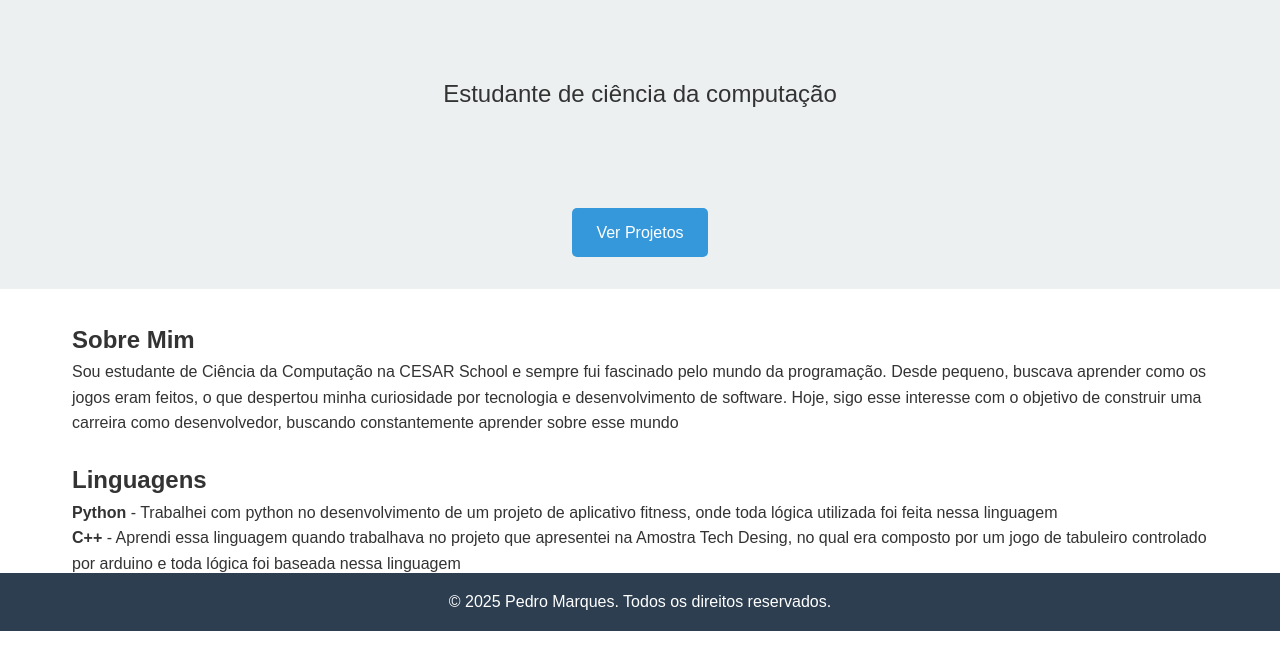
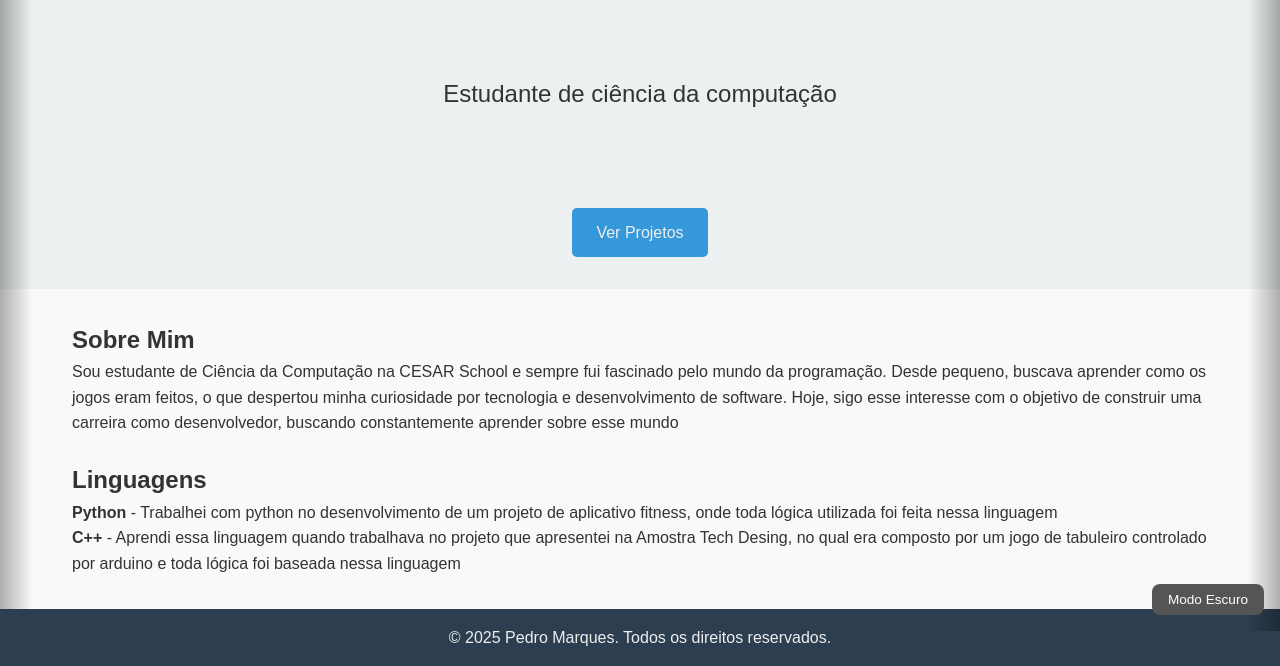
Before and after one commit to pedroRMQ/Portifolio, a plain HTML site: page index.html in a window 1280 px wide. Shown: the part 169-835 px from the top of the page. Before the commit the page ends 800 px from the top, so only its background shows below. Drawn offline with Linux system fonts and the light colour scheme.

Commit message:
modo escuro adicionado

```diff
--- a/script.js
+++ b/script.js
@@ -1,3 +1,36 @@
+document.addEventListener("DOMContentLoaded", () => {
+    const isDark = localStorage.getItem("theme") === "dark";
+
+    const applyTheme = (darkMode) => {
+      document.body.classList.toggle("dark", darkMode);
+      localStorage.setItem("theme", darkMode ? "dark" : "light");
+      toggleBtn.textContent = darkMode ? "Modo Claro" : "Modo Escuro";
+    };
+
+    const toggleBtn = document.createElement("button");
+    toggleBtn.id = "toggle-dark-mode";
+    toggleBtn.style.display = "none";
+    document.body.appendChild(toggleBtn);
+
+    applyTheme(isDark);
+    toggleBtn.style.display = "block";
+
+    toggleBtn.addEventListener("click", () => {
+      const darkMode = !document.body.classList.contains("dark");
+      applyTheme(darkMode);
+    });
+
+    const currentPath = window.location.pathname.split("/").pop();
+    document.querySelectorAll(".menu a").forEach(link => {
+      const linkPath = link.getAttribute("href");
+      if (linkPath === currentPath || (linkPath === "index.html" && currentPath === "")) {
+        link.classList.add("ativo");
+      } else {
+        link.classList.remove("ativo");
+      }
+    });
+  });
+
 const projetosButtons = document.querySelectorAll('.projetos-btn');
 const modal = document.getElementById('projetos-modal');
 const modalTitle = document.getElementById('modal-title');
--- a/styles.css
+++ b/styles.css
@@ -4,15 +4,46 @@
   box-sizing: border-box;
 }
 
+:root {
+    --hover-dark-btn: #6700CF;
+    --hover-light-btn: #2980b9;
+    --bg-roxo: #7F00FF;
+    --bg-azul:#3498db;
+    --bg-hero-light: #ecf0f1;
+    --bg-hero-dark: #201f1f;
+    --bg-light: #f9f9f9;
+    --text-light: #333;
+    --bg-dark: #1a1a1a;
+    --text-dark: #eee;
+  }
+  html, body { min-height: 100vh; }
+
+body > footer { position: sticky; top: 100vh; }
+
 body {
   font-family: Arial, sans-serif;
+  background-color: var(--bg-light);
   line-height: 1.6;
-  color: #333;
+  color: var(--text-light);
+  transition: background-color 0.3s ease, color 0.3s ease;
+  display: flex;
+  flex-direction: column;
+  min-height: 100vh;
 }
 
-header {
-  background: #2c3e50;
+header, footer {
+  background-color: #2c3e50;
+  color: var(--text-dark);
   padding: 1rem;
+  transition: background-color 0.3s ease;
+}
+
+footer {
+  bottom: 0;
+  left: 0;
+  margin-bottom: 0 !important;
+  text-align: center;
+  width: 100%;
 }
 
 nav ul {
@@ -26,14 +57,14 @@ nav ul li {
 }
 
 nav ul li a {
-  color: #fff;
+  color: var(--text-dark);
   text-decoration: none;
   padding: 0.5rem 1rem;
 }
 
 nav ul li a.active,
 nav ul li a:hover {
-  background: #3498db;
+  background-color: var(--bg-azul);
   border-radius: 5px;
 }
 
@@ -41,7 +72,8 @@ nav ul li a:hover {
   display: grid;
   place-items: center;
   height: 50vh;
-  background: #ecf0f1;
+  background-color: var(--bg-hero-light);
+  color: var(--text-light);
   text-align: center;
 }
 
@@ -58,14 +90,14 @@ nav ul li a:hover {
 .cta {
   display: inline-block;
   padding: 0.75rem 1.5rem;
-  background: #3498db;
-  color: #fff;
+  background-color: var(--bg-azul);
+  color: var(--text-dark);
   text-decoration: none;
   border-radius: 5px;
 }
 
 .cta:hover {
-  background: #2980b9;
+  background-color: var(--hover-light-btn);
 }
 
 .about,
@@ -84,7 +116,7 @@ nav ul li a:hover {
 }
 
 .projetos-card {
-  background: #f9f9f9;
+  background-color: #f9f9f9;
   padding: 1.5rem;
   border-radius: 5px;
   box-shadow: 0 2px 5px rgba(0, 0, 0, 0.1);
@@ -92,7 +124,7 @@ nav ul li a:hover {
 
 .projetos-btn {
   padding: 0.5rem 1rem;
-  background: #3498db;
+  background-color: var(--bg-azul);
   color: #fff;
   border: none;
   border-radius: 5px;
@@ -100,7 +132,7 @@ nav ul li a:hover {
 }
 
 .projetos-btn:hover {
-  background: #2980b9;
+  background-color: var(--hover-light-btn);
 }
 
 .modal {
@@ -116,7 +148,8 @@ nav ul li a:hover {
 }
 
 .modal-content {
-  background: #fff;
+  background-color: var(--bg-light);
+  color: var(--text-light);
   padding: 2rem;
   border-radius: 5px;
   max-width: 550px;
@@ -248,14 +281,94 @@ nav ul li a:hover {
   cursor: pointer;
 }
 
-footer {
-  position:fixed;
-  bottom: 0;
-  left: 0;
-  margin-bottom: 0 !important;
-  background: #2c3e50;
-  color: #fff;
-  text-align: center;
-  padding: 1rem;
-  width: 100%;
+  body.dark {
+    background-color: var(--bg-dark);
+    color: var(--text-dark);
+  }
+  body.dark header,
+  body.dark footer {
+    background-color: #111;
+  }
+  body.dark .menu a {
+    color: var(--text-dark);
+  }
+  body.dark .menu a:hover,
+  body.dark .menu a.ativo {
+    color: var(--accent);
+  }
+
+  body.dark .hero {
+    background-color: var(--bg-hero-dark);
+    color: var(--text-dark);
+  }
+
+body.dark .cta{
+  background-color: var(--bg-roxo);
 }
+
+body.dark .cta:hover{
+  background-color: var(--hover-dark-btn);
+}
+
+body.dark .projetos-card{
+  background-color: var(--bg-hero-dark);
+  box-shadow: 0 2px 5px rgba(255, 255, 255, 0.1);;
+}
+
+body.dark .projetos-btn{
+  background-color: var(--bg-roxo);
+}
+
+body.dark .projetos-btn:hover{
+ background-color: var(--hover-dark-btn);
+}
+
+body.dark nav ul li a.active,
+body.dark ul li a:hover {
+  background-color: var(--hover-dark-btn);
+  border-radius: 5px;
+}
+
+body.dark .modal-content{
+  background-color: var(--bg-dark);
+  color: var(--text-dark);
+}
+
+  #toggle-dark-mode {
+    position: fixed;
+    bottom: 1rem;
+    right: 1rem;
+    padding: 0.5rem 1rem;
+    background: #555;
+    color: #fff;
+    border: none;
+    border-radius: 8px;
+    cursor: pointer;
+    z-index: 100;
+    font-size: clamp(0.85rem, 1vw, 1rem);
+    font-weight: 500;
+    transition: background 0.3s ease, transform 0.2s ease;
+  }
+  #toggle-dark-mode:hover {
+    background: var(--accent);
+    transform: scale(1.05);
+  }
+
+  body::before,
+  body::after {
+    content: '';
+    position: fixed;
+    top: 0;
+    bottom: 0;
+    width: 32px;
+    pointer-events: none;
+    z-index: 0;
+  }
+  body::before {
+    left: 0;
+    background: linear-gradient(to right, rgba(0,0,0,0.3), transparent);
+  }
+  body::after {
+    right: 0;
+    background: linear-gradient(to left, rgba(0,0,0,0.3), transparent);
+  }
```
Also changed, not shown: projetos.html (+1 -1 lines).
